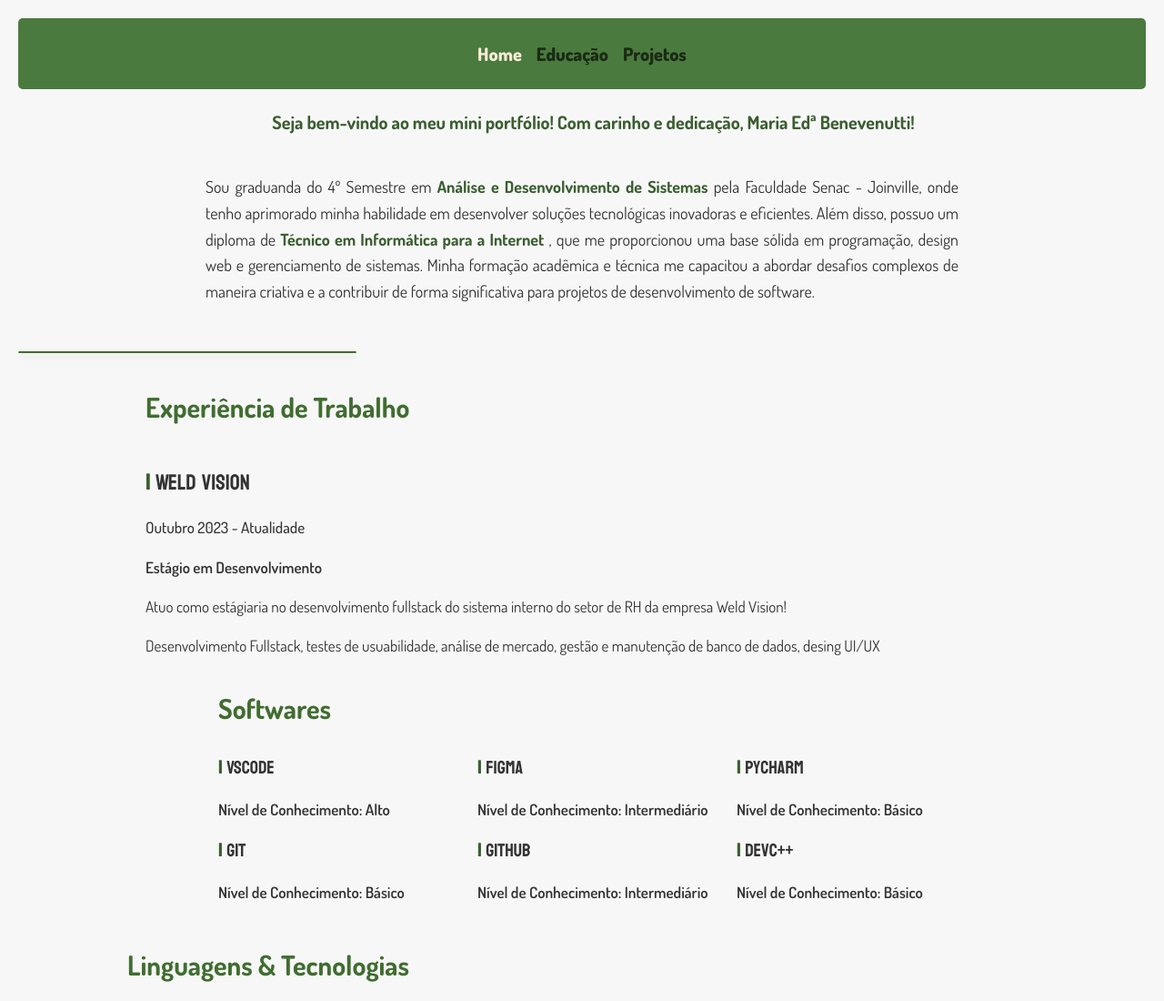
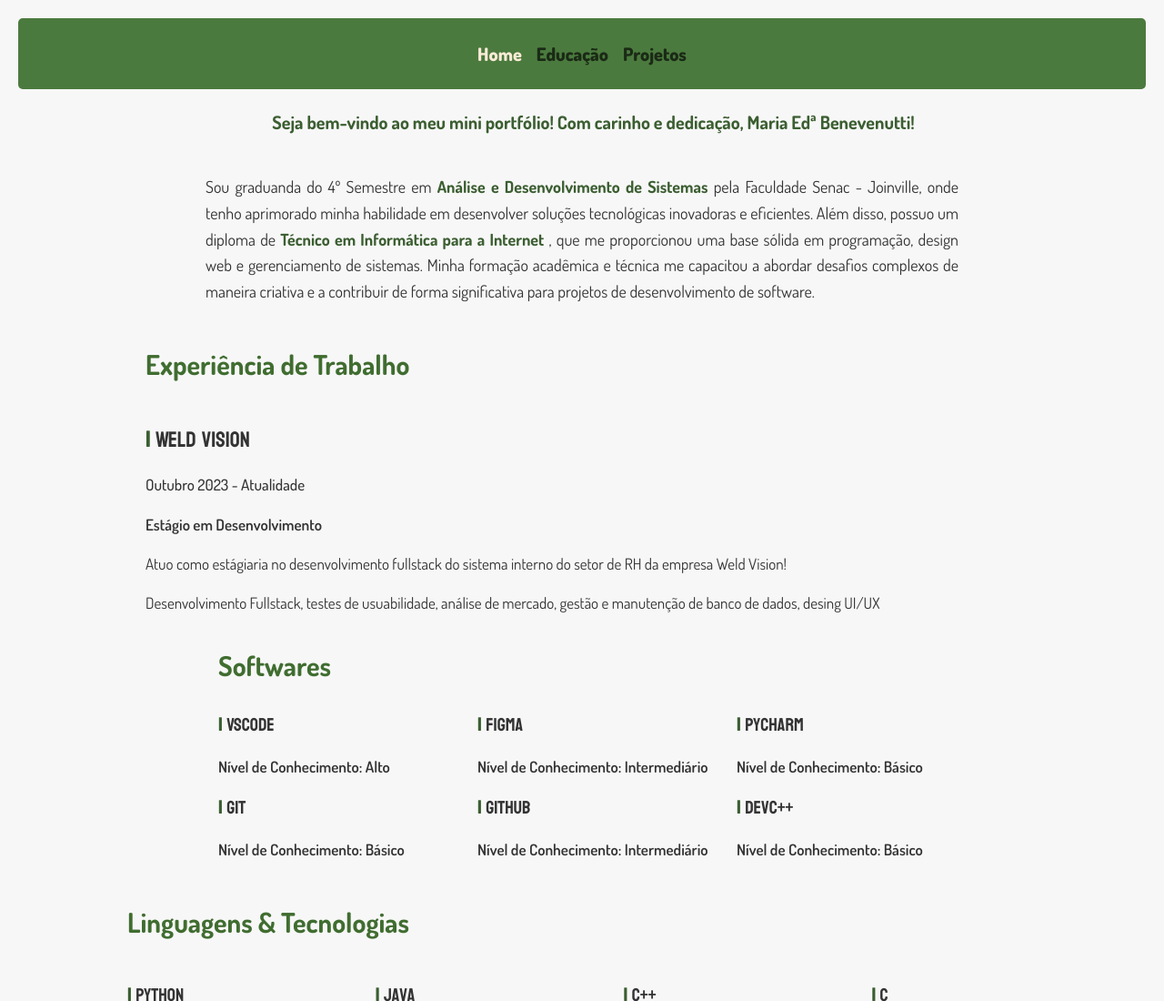
Before and after one commit to eduardabenevenutti77/portfolio, a plain HTML site: page index.html in a window 1280 px wide. Shown: the top 1100 px of the page at 91% size. Drawn offline with nearby package versions, Linux system fonts and the light colour scheme; a script that the page names is missing.

Commit message:
new commit

```diff
--- a/index.html
+++ b/index.html
@@ -46,7 +46,7 @@
         software.
       </p>
     </div>
-    <div class="line"></div>
+    <!-- <div class="line"></div> -->
     <div class="atuacao">
       <div class="weld">
         <p class="atuacao-title">Experiência de Trabalho</p>
```
